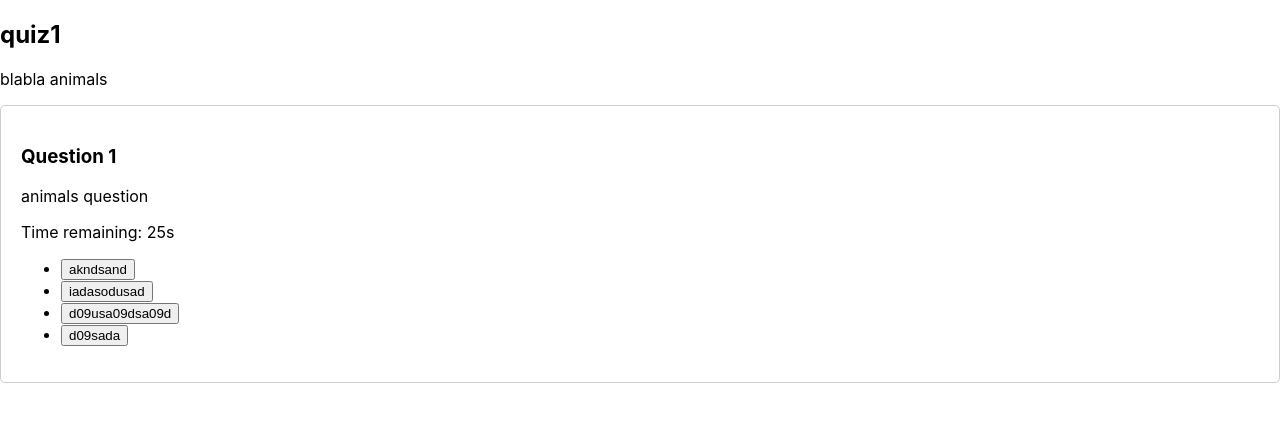
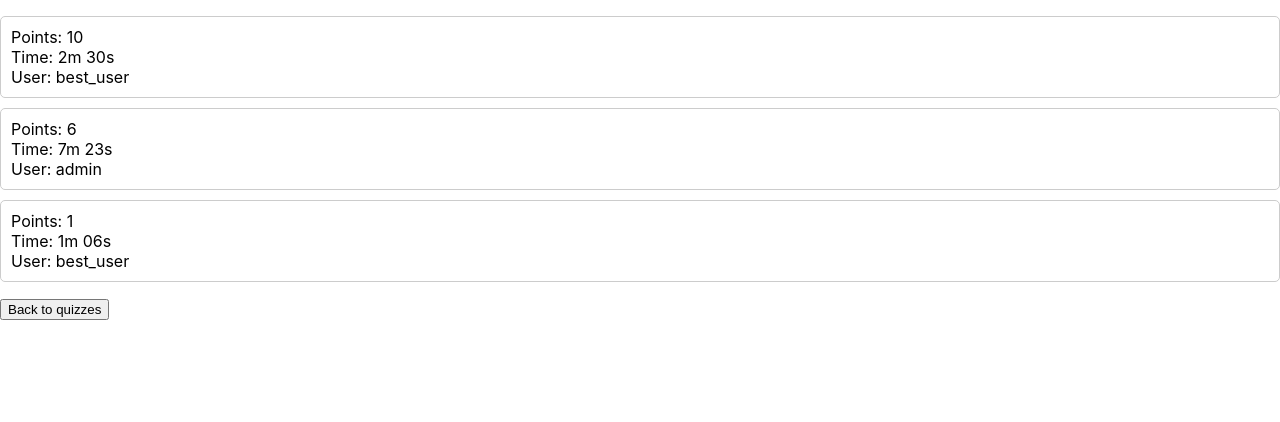
Before and after one commit to s20681/my-quiz, a React (Create React App) app: page /quiz/highscores in a window 1280 px wide. Shown: the top 422 px of the page. Built offline with nearby package versions, Linux system fonts and the light colour scheme.

Commit message:
plain highscores view

```diff
--- a/src/App.tsx
+++ b/src/App.tsx
@@ -6,6 +6,7 @@ import NewQuizForm from './components/NewQuizFormComponent';
 import RegisterComponent from './components/RegisterComponent';
 import QuizListComponent from './components/QuizListComponent';
 import QuizComponent from './components/QuizComponent';
+import QuizHighScores from './components/QuizHighscoresComponent';
 import { BrowserRouter, Routes, Route } from "react-router-dom";
 
 const quizzes = [
@@ -33,7 +34,8 @@ function App() {
           <Route path="/question/new" element={<NewQuestionForm/>} />
           <Route path="/quiz/new" element={<NewQuizForm/>} />
           <Route path="/quiz/all" element={<QuizListComponent quizzes={quizzes}/>} />
-          <Route path="/quiz/:quizId" element={<QuizComponent quizzes={quizzes}/>} />
+          <Route path="/quiz/highscores" element={<QuizHighScores/>} />
+          <Route path="/quiz/:quizId" element={<QuizComponent />} />
 
           {/* <Route path="*" element={<NoPage />} /> */}
       </Routes>
--- a/src/components/QuizComponent.tsx
+++ b/src/components/QuizComponent.tsx
@@ -1,5 +1,5 @@
 import React, { useState, useEffect } from 'react';
-import { useNavigate } from 'react-router-dom';
+import { useLocation, useNavigate } from 'react-router-dom';
 import styled from 'styled-components';
 
 const QuizContainer = styled.div`
@@ -41,7 +41,8 @@ interface QuizComponentProps {
     quizzes: Quiz[];
 }
 
-const QuizComponent: React.FC<QuizComponentProps> = ({ quizzes }) => {
+const QuizComponent: React.FC = () => {
+  const location = useLocation();
   const navigate = useNavigate();
   const [selectedQuiz, setSelectedQuiz] = useState<Quiz | null>(null);
   const [currentQuestionIndex, setCurrentQuestionIndex] = useState<number>(0);
@@ -51,7 +52,7 @@ const QuizComponent: React.FC<QuizComponentProps> = ({ quizzes }) => {
   useEffect(() => {
     // Fetch the selected quiz data based on the quiz ID or any other identifier
     // For simplicity, we'll set it to the first quiz in mockedData
-    setSelectedQuiz(quizzes[0]);
+    setSelectedQuiz(location.state);
   }, []);
 
   useEffect(() => {
@@ -80,6 +81,7 @@ const QuizComponent: React.FC<QuizComponentProps> = ({ quizzes }) => {
     } else {
       // End of quiz, display points
       alert(`Quiz completed! You scored ${points} points.`);
+      //TODO: send quiz results to backend
       navigate('/quiz/highscores'); // Redirect to quiz list or any other page
     }
   };
--- /dev/null
+++ b/src/components/QuizHighscoresComponent.tsx
@@ -0,0 +1,60 @@
+import React from 'react';
+import { useNavigate } from 'react-router-dom';
+import styled from 'styled-components';
+
+const QuizHighScoresContainer = styled.div`
+  ul {
+    list-style: none;
+    padding: 0;
+  }
+
+  li {
+    padding: 10px;
+    margin-bottom: 10px;
+    border: 1px solid #ccc;
+    border-radius: 5px;
+    cursor: pointer;
+
+    &:hover {
+      background-color: #f5f5f5;
+    }
+  }
+`;
+
+// interface QuizSolutionRecord {
+//   id: number;
+//   time: string;
+//   points: number;
+//   userName: string;
+// }
+
+const highscoresMock = [
+    {"id": 1, "time": "2m 30s", "points": 10, "userName": "best_user"},
+    {"id": 2, "time": "7m 23s", "points": 6, "userName": "admin"},
+    {"id": 3, "time": "1m 06s", "points": 1, "userName": "best_user"},
+]
+
+const QuizHighScores: React.FC = () => {
+  const navigate = useNavigate();
+
+  const handleGotoMain = () => {
+    navigate(`/quiz/all`);
+  };
+
+  return (
+    <QuizHighScoresContainer>
+      <ul>
+        {highscoresMock.map((score, index) => (
+          <li key={score.id}>
+            <div>Points: {score.points}</div>
+            <div>Time: {score.time}</div>
+            <div>User: {score.userName}</div>
+          </li>
+        ))}
+      </ul>
+      <button onClick={() => handleGotoMain()}> Back to quizzes </button>
+    </QuizHighScoresContainer>
+  );
+};
+
+export default QuizHighScores;
--- a/src/components/QuizListComponent.tsx
+++ b/src/components/QuizListComponent.tsx
@@ -38,16 +38,16 @@ interface QuizListComponentProps {
 const QuizListComponent: React.FC<QuizListComponentProps> = ({ quizzes }) => {
   const navigate = useNavigate();
 
-  const handleQuizClick = (quizId: number) => {
+  const handleQuizClick = (quizId: number, index: number) => {
     // Handle quiz click, navigate to the quiz component or perform any other action
-    navigate(`/quiz/${quizId}`);
+    navigate(`/quiz/${quizId}`, {state : quizzes[index]});
   };
 
   return (
     <QuizListContainer>
       <ul>
-        {quizzes.map((quiz) => (
-          <li key={quiz.id} onClick={() => handleQuizClick(quiz.id)}>
+        {quizzes.map((quiz, index) => (
+          <li key={quiz.id} onClick={() => handleQuizClick(quiz.id, index)}>
             <div>Name: {quiz.name}</div>
             <div>Category: {quiz.category}</div>
             <div>Description: {quiz.description}</div>
```
